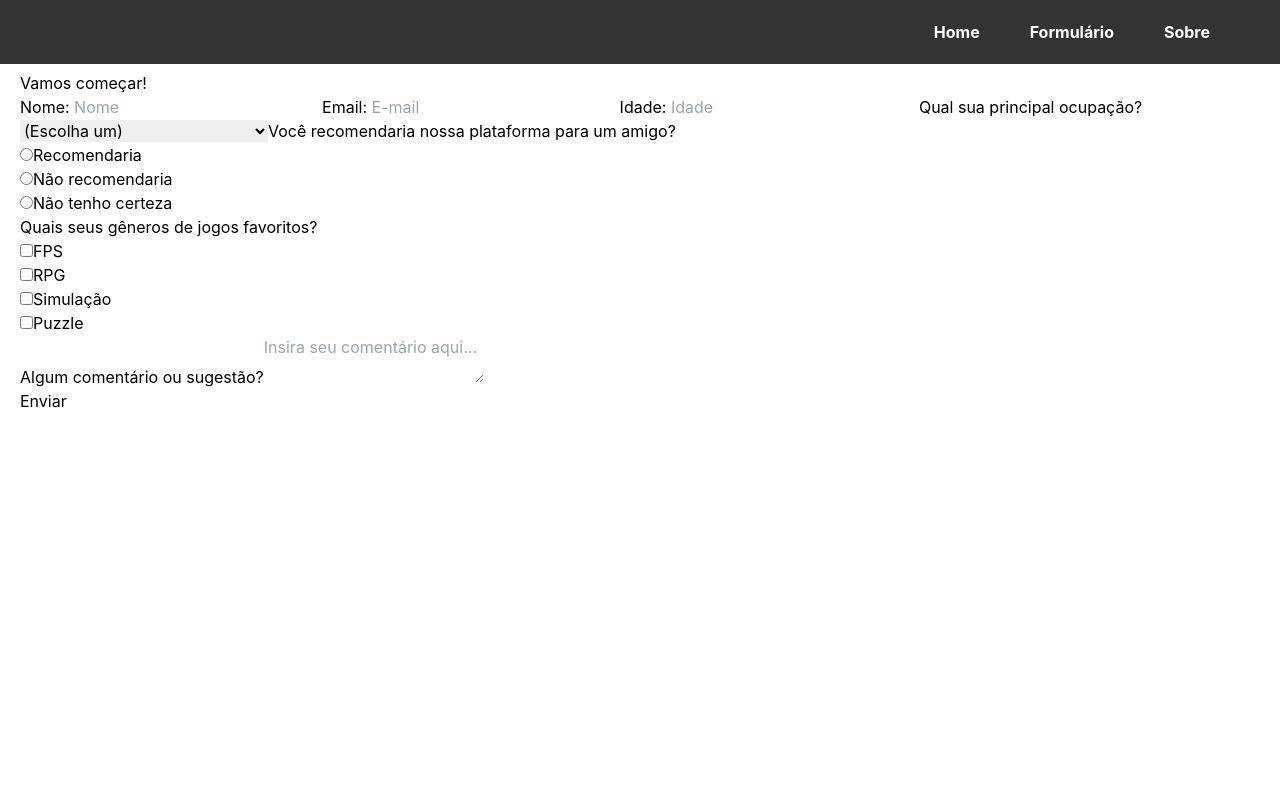
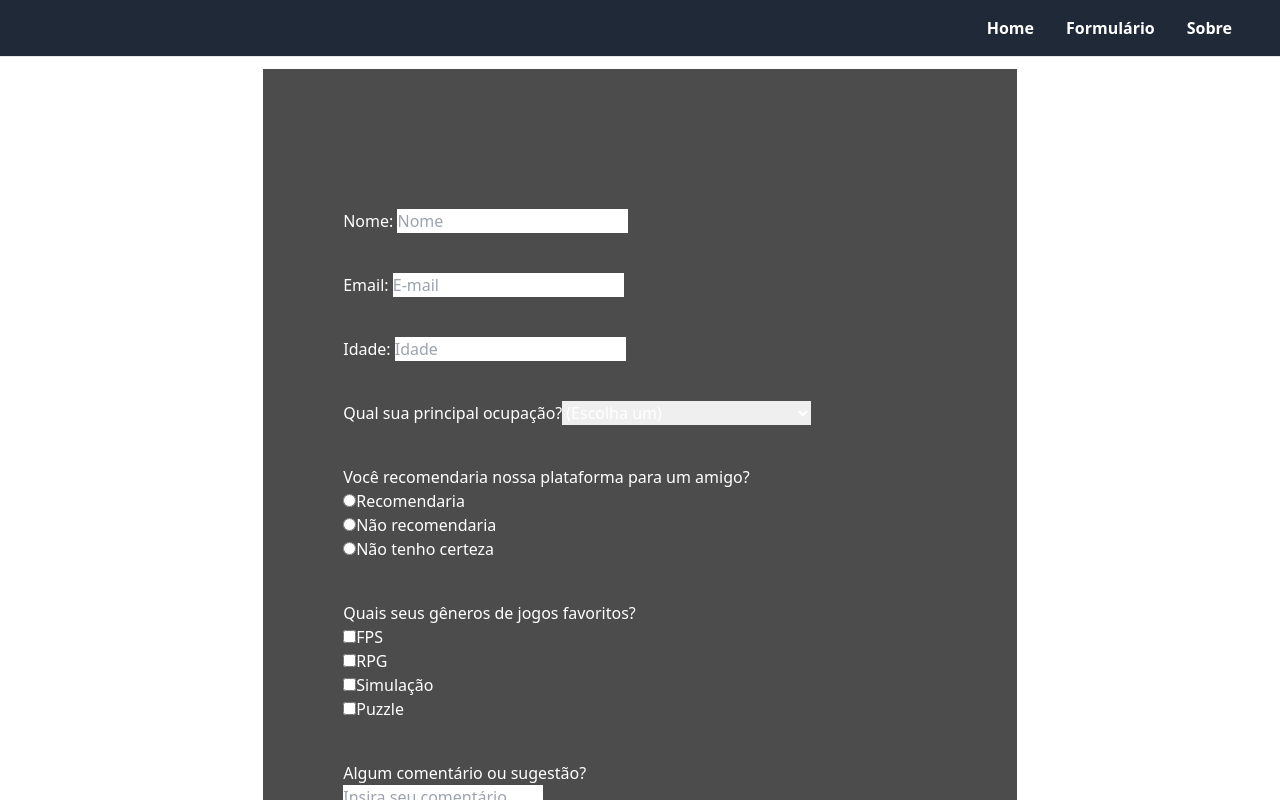
Before and after one commit to LiviaNasc/formulario-react, a React (Create React App) app: page /form in a window 1280 px wide. Shown: the top 800 px of the page. Built offline with nearby package versions, Linux system fonts and the light colour scheme.

Commit message:
tailwind update

```diff
--- a/package.json
+++ b/package.json
@@ -11,7 +11,7 @@
     "react-dom": "^18.2.0",
     "react-icons": "^4.12.0",
     "react-router-dom": "^6.19.0",
-    "react-scripts": "5.0.1",
+    "react-scripts": "^5.0.1",
     "web-vitals": "^2.1.4",
     "yup": "^1.3.2"
   },
--- a/src/App.css
+++ b/src/App.css
@@ -2,6 +2,7 @@
 @tailwind components;
 @tailwind utilities;
 
+/*
 *{
   margin: 0;
   padding: 0;
@@ -44,4 +45,4 @@ nav a:hover {
 .content {
   margin-top: 50px;
   padding: 20px;
-}
+}*/
--- a/src/App.js
+++ b/src/App.js
@@ -11,23 +11,23 @@ function App() {
   return (
     <Router>
       <div>
-        <nav id='navbar'>
-          <ul>
+        <nav className='bg-gray-800 p-4 flex w-full justify-end'>
+          <ul className='flex text-white font-bold '>
             <li>
-              <Link to="/">Home</Link>
+              <Link to="/" className='mr-8 hover:text-gray-300'>Home </Link>
             </li>
             <li>
-              <Link to="/form">Formulário</Link>
+              <Link to="/form" className='mr-8 hover:text-gray-300'>Formulário </Link>
             </li>
             <li>
-              <Link to="/about">Sobre</Link>
+              <Link to="/about" className='mr-8 hover:text-gray-300'>Sobre </Link>
             </li>
           </ul>
         </nav>
 
         <hr />
 
-        <div className="content">
+        <div className="p-3">
         <Routes>
           <Route path="/" element={<Home />} />
           <Route path="/form" element={<FormPage />} />
--- a/src/FormPage.jsx
+++ b/src/FormPage.jsx
@@ -32,26 +32,25 @@ function FormPage() {
   return (
 
     <div>
-      <h2>Vamos começar!</h2>
       <Formik
       initialValues={initialValues}
       validationSchema={validationSchema}
       onSubmit={onSubmit}>
-      <Form id="survey-form">
+      <Form id="survey-form" className="bg-opacity-70 bg-black p-20 rounded-10 w-3/5 mx-auto">
         <fieldset>
-          <label>
-            Nome: <Field type="text" id="name" name="name" placeholder="Nome" />
+          <label className="block mt-10 text-white">
+            Nome: <Field type="text" id="name" name="name" placeholder="Nome" className='mt-5 border-1 border-white rounded-5 bg-opacity-10 text-black' />
             <ErrorMessage name="name" component="div" className="error" />
           </label>
-          <label>
+          <label className="block mt-10 text-white">
             Email: <Field type="email" id="email" name="email" placeholder="E-mail" />
             <ErrorMessage name="email" component="div" className="error" />
           </label>
-          <label>
+          <label className="block mt-10 text-white">
             Idade: <Field type="number" id="age" name="age" placeholder="Idade" />
             <ErrorMessage name="age" component="div" className="error" />
           </label>
-          <label>
+          <label className="block mt-10 text-white">
             Qual sua principal ocupação?
             <Field as="select" id="occupation" name="occupation">
               <option value="">(Escolha um)</option>
@@ -64,7 +63,7 @@ function FormPage() {
             </Field>
             <ErrorMessage name="occupation" component="div" className="error" />
           </label>
-          <label>
+          <label className="block mt-10 text-white">
             Você recomendaria nossa plataforma para um amigo?
             <div>
               <Field type="radio" name="recommendation" value="recommend" id="recommend" />
@@ -80,7 +79,7 @@ function FormPage() {
             </div>
             <ErrorMessage name="recommendation" component="div" className="error" />
           </label>
-          <label>
+          <label className="block mt-10 text-white">
             Quais seus gêneros de jogos favoritos?
             <div>
               <Field type="checkbox" name="genres" value="FPS" id="fps" />
@@ -101,12 +100,12 @@ function FormPage() {
             <ErrorMessage name="genres" component="div" className="error" />
           </label>
           <div>
-            <label>Algum comentário ou sugestão?</label>
+            <label className="block mt-10 text-white">Algum comentário ou sugestão?</label>
             <Field as="textarea" id="comments" name="comments" placeholder="Insira seu comentário aqui..." />
             <ErrorMessage name="comments" component="div" className="error" />
           </div>
-          <div>
-            <button type="submit" id="submit" className="enviar">
+          <div className="mt-10">
+            <button type="submit" id="submit" className="bg-blue-500 text-white border-none p-10-20 text-18 rounded-5 cursor-pointer mt-10">
               Enviar
             </button>
           </div>
```
Also changed, not shown: 1 other file (tests, documents, lock files or other folders).
